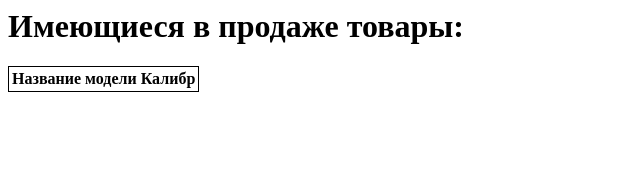
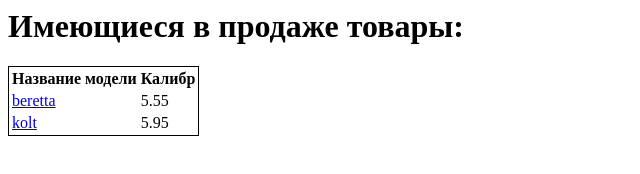
Before and after one commit to Vyacheslav-Lapin/Web008Course, a plain HTML site: page guns/index.html in a window 1280 px wide. Shown: the whole page, without its empty margins (0-640 px from the left). Drawn offline with Linux system fonts and the light colour scheme.

Commit message:
XHR replaced by fetch

```diff
--- a/_scripts/Server.js
+++ b/_scripts/Server.js
@@ -1,45 +1,11 @@
 'use strict';
 
-const /** @type string */ METHOD = 'GET';
 const /** @type string */ BASE_URL = '/webapi/';
 
 class Server {
 
-    // /**
-    //  * @param {string} path
-    //  * @param {function(string)} resolve
-    //  * @param {function(string)} reject
-    //  */
-    // static getTextAsync(path, resolve, reject) {
-    //     const /** @type XMLHttpRequest */ xhr = new XMLHttpRequest();
-    //     xhr.open(METHOD, BASE_URL + path, true);
-    //     //noinspection SpellCheckingInspection
-    //     xhr.onreadystatechange = () => {
-    //         if (xhr.readyState !== 4) return;
-    //         if (xhr.status === 200)
-    //             resolve(xhr.responseText);
-    //         else
-    //             reject(xhr.statusText);
-    //     };
-    //     xhr.send(null);
-    // }
-    //
-    // /**
-    //  * @template T
-    //  * @param {string} path
-    //  * @param {function(T)} resolve
-    //  * @param {function(Error)} reject
-    //  */
-    // static getObjectAsync(path, resolve, reject) {
-    //     this.getTextAsync(path,
-    //         text => resolve(JSON.parse(text)),
-    //         status => reject(Error('JSON didn\'t load successfully; error code:' + status)));
-    // }
-
     /** @returns {Promise<Array<Gun>>} */
     static getGuns() {
-        // return new Promise((resolve, reject) => this.getObjectAsync('gun.json', resolve, reject));
-
         //noinspection JSUnresolvedFunction
         return fetch(BASE_URL + 'gun.json');
     }
--- a/guns/index.html
+++ b/guns/index.html
@@ -3,27 +3,21 @@
     <title>Catalog of our items</title>
     <meta charset="utf-8"/>
     <link rel="stylesheet" href="/_styles/style.css"/>
-    <script type="text/javascript" src="/_scripts/Server.js"></script>
+    <!--<script type="text/javascript" src="/_scripts/Server.js"></script>-->
     <script type="text/javascript" src="/_scripts/GunCatalog.js"></script>
     <script type="text/javascript" async>
         document.addEventListener("DOMContentLoaded", () => {
-//            Server.getGuns()
-//            //    .then(guns => new GunCatalog().addAll(guns));
-//                .then(response => {
-//                    if (response.status !== 200) {
-//                        console.log('Looks like there was a problem. Status Code: ' +
-//                            response.status);
-//                        return;
-//                    }
-//
-//                    // Examine the text in the response
-//                    response.json().then(guns => new GunCatalog().addAll(guns));
-//
-//                })
-//                .catch(function (err) {
-//                    console.log('Fetch Error :-S', err);
-//                });
+            fetch('/webapi/gun.json')
+            //    .then(guns => new GunCatalog().addAll(guns));
+                .then(response => {
+                    if (response.status === 200)
+                        response.json().then(guns => new GunCatalog().addAll(guns));
+                    else
+                        console.log(`Looks like there was a problem. Status Code: ${response.status}`);
+                });
+        });
 
+        document.addEventListener("DOMContentLoaded", () => {
             const tableHeader1 = document.querySelector("th.first");
             tableHeader1.addEventListener("click", evt => {
                 console.log("th.first clicked");
@@ -31,10 +25,11 @@
 
             const table = document.querySelector("#Guns");
             table.addEventListener("click", evt => {
+                evt.stopPropagation();
+                evt.preventDefault();
                 console.log("#Guns clicked");
             }, false);
-
-        });
+        }, true);
     </script>
 </head>
 <body>
```
